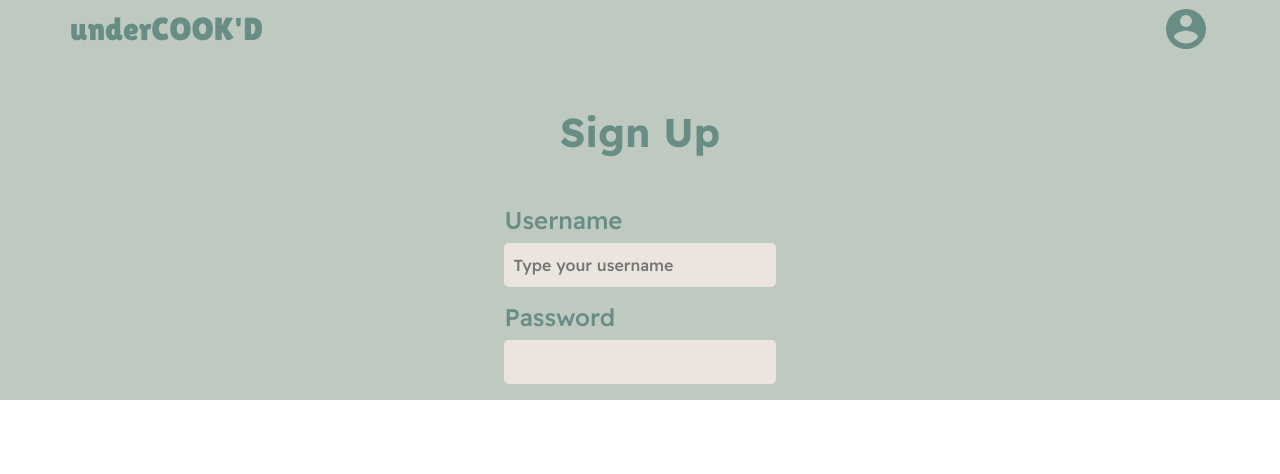
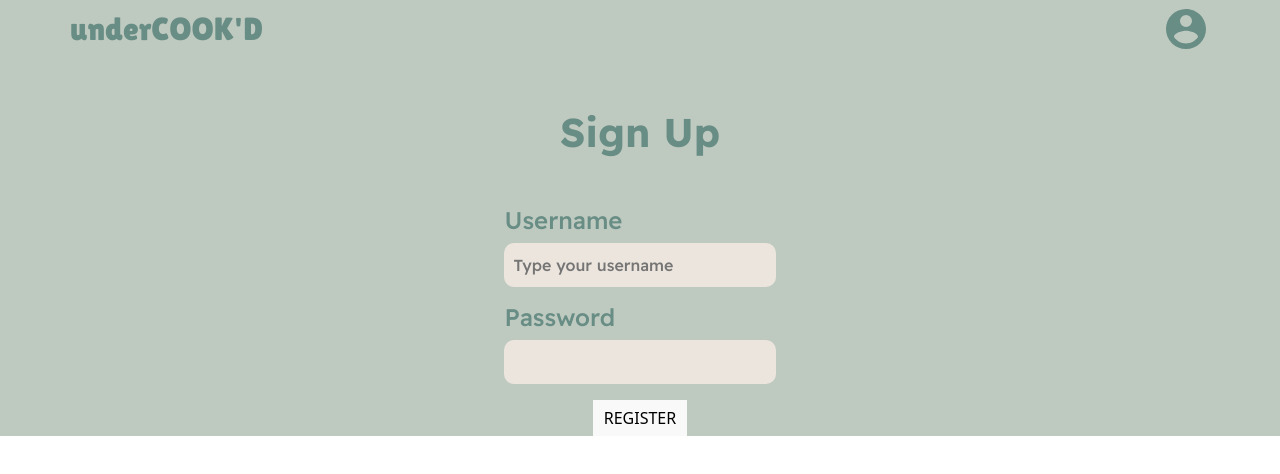
Before and after one commit to KahMeng2/hackitects, a React (Vite) app in the folder client/: page /signup in a window 1280 px wide. Shown: the top 474 px of the page. Built offline with nearby package versions, Linux system fonts and the light colour scheme; a web font is replaced by a local one.

Commit message:
input component and signup page done ish

```diff
--- a/client/src/component/RegisterButton.jsx
+++ b/client/src/component/RegisterButton.jsx
@@ -1,3 +1,13 @@
+import { Form, NavLink, Navigate, useNavigate, Link, useLocation } from "react-router-dom"
+
 const RegisButton = () =>{
+    return (
+            <NavLink to={"/"}>
+                <button>
+                    REGISTER
+                </button>
+            </NavLink>
+    )
+}
 
-}
+export default RegisButton
--- a/client/src/component/UserAndPass.jsx
+++ b/client/src/component/UserAndPass.jsx
@@ -8,7 +8,7 @@ const UserAndPW = () => {
             color:"#84A59D",
             backgroundColor:"#ECE5DE",
             border: "none",
-            borderRadius: "5px",
+            borderRadius: "10px",
             fontWeight: "500",
             paddingLeft:"10px",
             paddingRight:"70px",
@@ -19,7 +19,6 @@ const UserAndPW = () => {
 
     return (
         <div>
-            <h1 style={{color:"#688D84", fontFamily:"Readex Pro", margin:"50px", fontWeight:"700"}}>Sign Up</h1>
             <div className="input-group mb-3" style={{fontFamily:"Readex Pro", display:"block"}}>
                 <h4 style={{color:"#688D84", fontWeight:"500", textAlign:"left"}}>Username</h4>
                 <input placeholder="Type your username" style={styles.input}/>
--- a/client/src/pages/SignUpPage.jsx
+++ b/client/src/pages/SignUpPage.jsx
@@ -1,10 +1,14 @@
 import UserAndPW from "../component/UserAndPass"
+import RegisButton from "../component/RegisterButton"
 
 const SignUpPage = () => {
     return (
-        <div style={{backgroundColor:"#BEC9C0", display:"flex", alignSelf:"center", justifyContent:"center"}}>
-
-            <UserAndPW/>
+        <div style={{backgroundColor:"#BEC9C0"}}>
+            <h1 style={{color:"#688D84", fontFamily:"Readex Pro",paddingTop:"50px", marginBottom:"50px", fontWeight:"700"}}>Sign Up</h1>
+            <div style={{backgroundColor:"#BEC9C0", display:"flex", alignSelf:"center", justifyContent:"center"}}>
+                <UserAndPW/>
+            </div>
+            <RegisButton/>
         </div>
     )
 }
```
